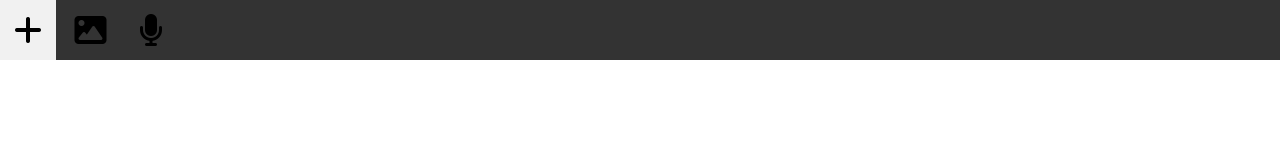
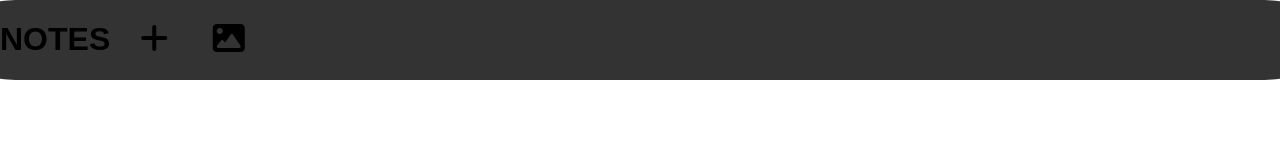
Before and after one commit to AltomDevelopment/NoteTakingApplication, a plain HTML site: page index.html in a window 1280 px wide. Drawn offline with Linux system fonts and the light colour scheme.

Commit message:
updated application

```diff
--- a/app.js
+++ b/app.js
@@ -24,8 +24,3 @@ function addImage() {
         document.body.appendChild(createImage);
     }
 };
-
-
-function addVoice() {
-
-}
--- a/index.html
+++ b/index.html
@@ -8,9 +8,9 @@
 </head>
 <body>
 <div class="navbar">
+  <h1>NOTES</h1>
   <i class="fa-solid fa-plus fa-2x" onclick="addNote()"></i>
   <i class="fa-solid fa-image fa-2x" onclick="addImage()"></i>
-  <i class="fa-solid fa-microphone fa-2x"></i>
 </div>
 <div class="notearea">
 </div>
--- a/site.css
+++ b/site.css
@@ -8,6 +8,12 @@ body {
     background-color: #333;
     position: fixed;
     width: 100%;
+    border-radius: 2%;
+}
+
+.navbar h1 {
+    float: left;
+    padding-right: 10px;
 }
 
 .navbar i:hover {
@@ -21,7 +27,7 @@ body {
 }
 
 .navbar i {
-    padding: 14px;
+    padding: 22px 20px;
 }
 
 .notearea {
```
Lines whose indentation alone changed are shown as unchanged.
